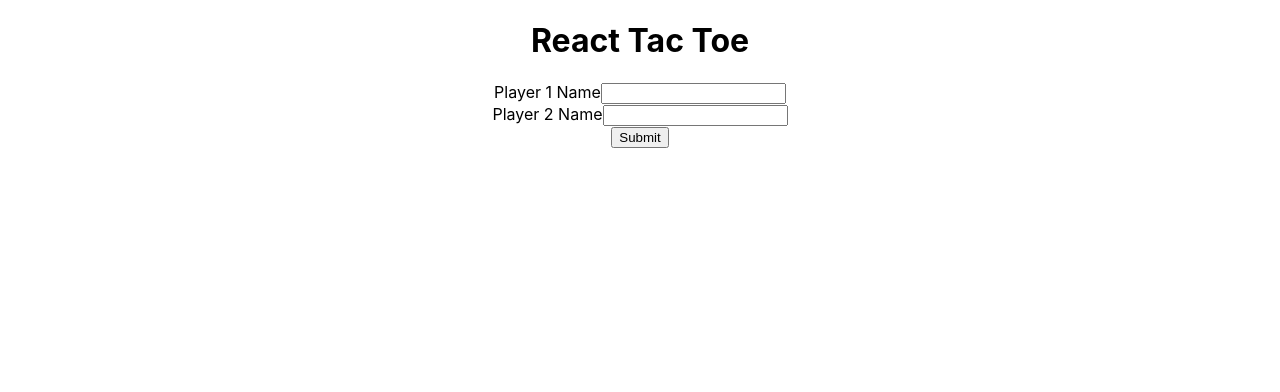
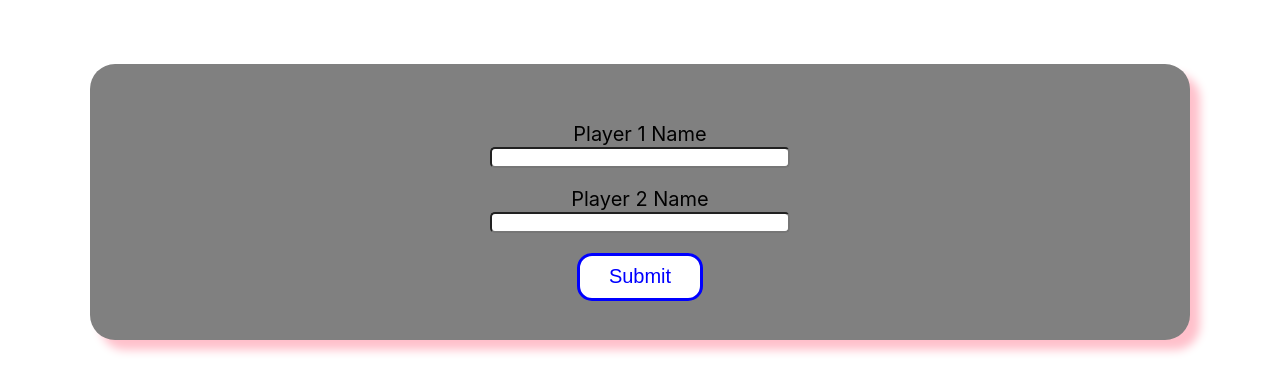
Before and after one commit to vietnguyen-dev/tic-tac-toe, a React (Create React App) app: page / in a window 1280 px wide. Both pictures are taken after a click on the button "START". Shown: the top 392 px of the page. Built offline with nearby package versions, Linux system fonts and the light colour scheme.

Commit message:
styling elements
elemented styled using styled components

```diff
--- a/src/App.js
+++ b/src/App.js
@@ -20,7 +20,6 @@ function App() {
 
   return (
     <div className="App">
-      <h1> React Tac Toe</h1>
       {gameState ? (
         <MenuStart
           getPlayerNames={setPlayerNames}
--- a/src/components/GamePieces/Board.js
+++ b/src/components/GamePieces/Board.js
@@ -47,10 +47,9 @@ const Board = props =>{
         } // right top diagnol
         else if ( boardValues[2][1] === playerTurn && boardValues[4][1] === playerTurn && boardValues[6][1] === playerTurn) {
           props.winnerDeclare(playerTurn);
-        } else if (playCount === 7){
+        } else if (playCount === 8){
             props.winnerDeclare("tie");
-        }else{
-            console.log("no winner, keep playing")
+        } else{
         }
     }
 
@@ -77,7 +76,6 @@ const Board = props =>{
             character={value[1]}
           />
         ))}
-        {console.log(playCount)}
       </GameBoard>
     );
 }
--- a/src/components/Menus/EndScreen.js
+++ b/src/components/Menus/EndScreen.js
@@ -24,7 +24,6 @@ const EndScreen = props =>{
       <EndDiv>
         <GameState />
         <button onClick={() => props.playAgain(true)}> PLAY AGAIN </button>
-        {/* <button onClick={() => props.reset(true)}> RESET </button> */}
       </EndDiv>
     );
 }
--- a/src/components/Menus/MenuStart.js
+++ b/src/components/Menus/MenuStart.js
@@ -1,9 +1,41 @@
 import {useState} from 'react';
 import PlayerNamesForm from './PlayerNamesForm';
+import styled from 'styled-components';
 
+const MenuStartDiv = styled.div`
+  margin: 5% 7%;
+  padding: 3% 5%;
+  background-color: grey;
+  border-radius: 25px;
+  box-shadow: 10px 10px 10px pink;
+`;
+
+const StartButton = styled.button`
+  padding: 1% 3%;
+  border-radius: 15px;
+  border: 3px solid blue;
+  color: blue;
+  font-size: 25px;
+  background-color: white;
+
+  &:hover {
+    border: 3px solid white;
+    color: white;
+    background-color: green;
+  }
+`;
 
 const MenuStart = props =>{
-    const [menuState, setMenuState] = useState(true);
+  const [menuState, setMenuState] = useState(true);
+
+    const OpenScreen = () =>{
+      return (
+        <div>
+          <h1> React Tac Toe</h1>
+           <StartButton onClick={menuStateChange}>START</StartButton>
+        </div>
+      );
+    }
 
     const menuStateChange = () =>{
         setMenuState(false)
@@ -16,13 +48,13 @@ const MenuStart = props =>{
 
 
     return (
-      <div>
+      <MenuStartDiv>
         {menuState ? (
-          <button onClick={menuStateChange}>START</button>
+         <OpenScreen/>
         ) : (
           <PlayerNamesForm submitPlayerData={getPlayerNames} />
         )}
-      </div>
+       </MenuStartDiv>
     );
 }
 
--- /dev/null
+++ b/src/components/Menus/NameFormError.js
@@ -0,0 +1,39 @@
+import styled from "styled-components";
+
+const OuterDiv = styled.div`
+  position: fixed;
+  z-index: 1;
+  left: 0;
+  top: 0;
+  width: 100%;
+  height: 100%;
+  overflow: auto;
+  background-color: rgba(0,0,0,.5);
+  z-index: 1;
+`;
+
+const InnerDiv = styled.div`
+    margin: 2% 4%;
+    padding: 1% 2%;
+    border-radius: 15px;
+    background-color: white;
+`
+
+const CloseButton = styled.button`
+  border-radius: 15px;
+  text-align: right;
+  padding: 1% 2%;
+`;
+
+const NameFormError = props =>{
+    return(
+        <OuterDiv>
+            <InnerDiv>
+                <h2>Names Must Be Different</h2>
+                <CloseButton onClick={()=> props.click(false)}>Close</CloseButton>
+            </InnerDiv>
+        </OuterDiv>
+    )
+}
+
+export default NameFormError;
--- a/src/components/Menus/PlayerNamesForm.js
+++ b/src/components/Menus/PlayerNamesForm.js
@@ -1,8 +1,47 @@
 import {useState} from 'react';
+import NameFormError from "./NameFormError";
+import styled from 'styled-components';
+
+const InputDiv = styled.div`
+  margin-top: 2%;
+  margin-bottom: 2%;
+`
+const PlayerLabel = styled.label`
+  font-size: 20px;
+`
+const NameInput = styled.input`
+  width: 30%;
+  border-radius: 5px;
+
+  &:active{
+    border: 2px solid blue;
+  }
+`;
+
+const SubmitButton = styled.button`
+  padding: 1% 3%;
+  border-radius: 15px;
+  border: 3px solid blue;
+  color: blue;
+  font-size: 20px;
+  background-color: white;
+
+  &:hover {
+    border: 3px solid white;
+    color: white;
+    background-color: green;
+  }
+`;
 
 const PlayerNamesForm = props =>{
     const [p1Name, setp1Name] = useState("");
     const [p2Name, setp2Name] = useState("");
+    const [errorModal, setErrorModal] = useState(false);
+
+    const resetPlayerNames = ()=>{
+      setp1Name("");
+      setp2Name("");
+    }
 
     const changep1Name = event =>{
       setp1Name(event.target.value);
@@ -14,28 +53,43 @@ const PlayerNamesForm = props =>{
 
     const submitPlayerNames = event =>{
         event.preventDefault();
-        const data = {
+       if (p1Name === p2Name){
+         setErrorModal(true)
+         resetPlayerNames();
+       } else {
+          const data = {
             player1Name: p1Name,
-            player2Name: p2Name
+            player2Name: p2Name,
+          };
+          props.submitPlayerData(data, false);
+          resetPlayerNames();
         }
-        props.submitPlayerData(data, false);
-        setp1Name("");
-        setp2Name("");
+    }
+
+    const changeErrorModal = boolParam =>{
+      setErrorModal(boolParam);
     }
 
     return (
       <div>
         <form onSubmit={submitPlayerNames}>
-          <div>
-            <label>Player 1 Name</label>
-            <input value={p1Name} onChange={changep1Name} type="text"></input>
-          </div>
-          <div>
-            <label>Player 2 Name</label>
-            <input value={p2Name} onChange={changep2Name} type="text"></input>
-          </div>
-          <button type="submit">Submit</button>
+          <InputDiv>
+            <PlayerLabel>Player 1 Name</PlayerLabel>
+            <br />
+            <NameInput
+              value={p1Name}
+              onChange={changep1Name}
+              type="text"
+            />
+          </InputDiv>
+          <InputDiv>
+            <PlayerLabel>Player 2 Name</PlayerLabel>
+            <br />
+             <NameInput value={p2Name} onChange={changep2Name} type="text" />
+          </InputDiv>
+          <SubmitButton type="submit">Submit</SubmitButton>
         </form>
+        {errorModal && <NameFormError click={changeErrorModal}/>}
       </div>
     );
 }
```
